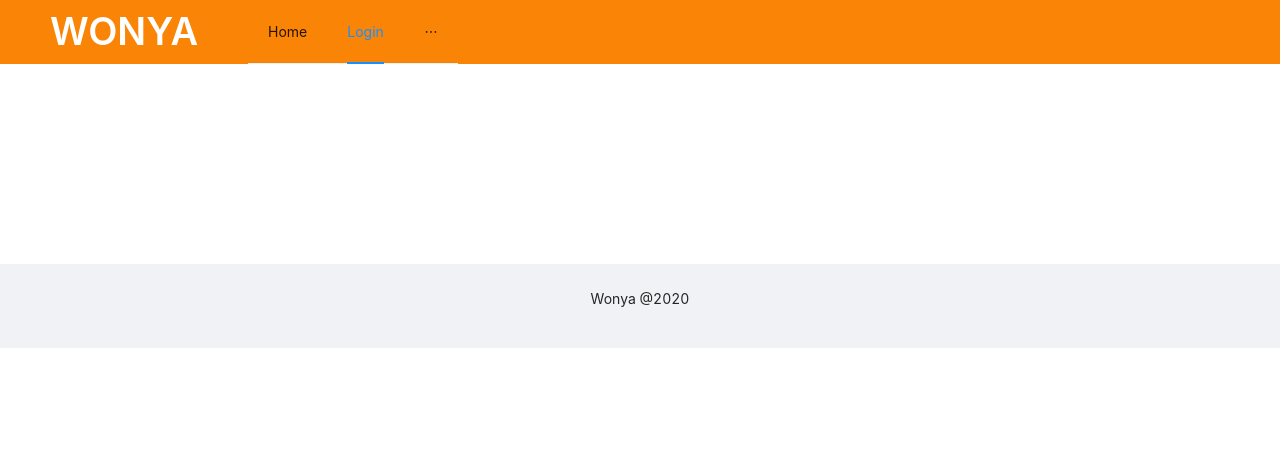
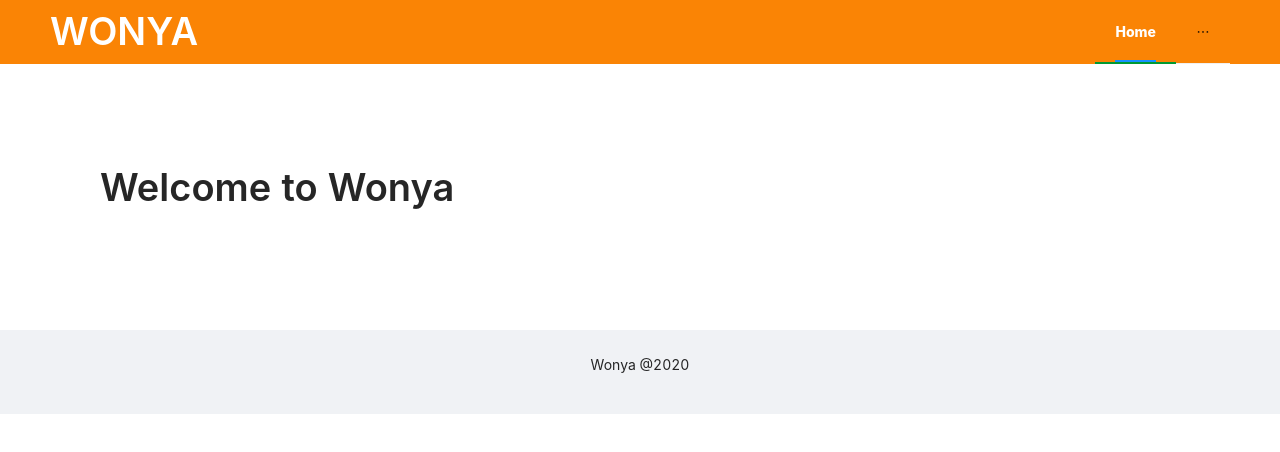
Before and after one commit to BuildForSDG/team-271-frontend, a React (Create React App) app: page / in a window 1280 px wide. Shown: the top 452 px of the page. Built offline with nearby package versions, Linux system fonts and the light colour scheme.

Commit message:
Polished the navbar, added the home page and fixed the routes

```diff
--- a/src/App.jsx
+++ b/src/App.jsx
@@ -2,7 +2,7 @@ import React, { Component } from 'react';
 import { Layout, Menu, Typography } from 'antd';
 import Login from './pages/login';
 import SignUp from './pages/signup';
-import Contact from './pages/contact';
+import Home from './pages/home';
 import './app.scss';
 import {
   BrowserRouter as Router,
@@ -19,7 +19,7 @@ export default function App() {
         <Layout>
         <Header className="app-header">
           <div className="logo"><Title>WONYA</Title></div>
-          <Menu className="top-menu" mode="horizontal" defaultSelectedKeys={['2']}>
+          <Menu justify="right" className="top-menu" mode="horizontal" defaultSelectedKeys={['1']}>
             <Menu.Item key="1"><Link to={'/'} className="nav-link"> Home </Link></Menu.Item>
             <Menu.Item key="2"><Link to={'/login'} className="nav-link">Login</Link></Menu.Item>
             <Menu.Item key="3"><Link to={'/signup'} className="nav-link">SignUp</Link></Menu.Item>
@@ -29,9 +29,9 @@ export default function App() {
 
         <Layout className="content-layout">
           <Switch>
+              <Route path exact='/' component={Home} />
               <Route path='/login' component={Login} />
               <Route path='/signup' component={SignUp} />
-              <Route path='/contact' component={Contact} />
           </Switch>
         </Layout>
 
--- a/src/app.scss
+++ b/src/app.scss
@@ -8,9 +8,26 @@ $google-btn-hover: #c23124;
 
 .app-header {
   display: flex;
+  justify-content: space-between;
   background-color: $primary-color;
   .top-menu {
-  background-color: $primary-color;
+    background-color: $primary-color;
+    li {
+      &:hover {
+        border-bottom: 2px solid $secondary-color-dark;
+      }
+      a {
+        color: white;
+        &:hover {
+          color: white;
+        }
+      }
+    }
+
+    .ant-menu-item-selected {
+      border-bottom: 2px solid $secondary-color-dark;
+      font-weight: 800;
+    }
   }
 }
 
--- a/src/components/login_layout.jsx
+++ b/src/components/login_layout.jsx
@@ -3,7 +3,9 @@ import { Layout, Form, Input, Checkbox, Button, Row, Col, Typography, Divider }
 import 'antd/dist/antd.css';
 import { green } from '@ant-design/colors';
 import '../app.scss';
+import SignUp from '../pages/signup';
 import { FacebookFilled, GoogleOutlined, UserOutlined, LockOutlined } from '@ant-design/icons';
+import { Link } from "react-router-dom";
 const { Content } = Layout;
 const { Title } = Typography;
 
@@ -60,9 +62,9 @@ export default function LoginLayout() {
                 </Button>
               </Form.Item>
             </Form>
-        <a className="signup-here" href="">
-            Create an account
-          </a>
+
+          <Link to={'/signup'} className="signup-link">Create account</Link>
+
             </Col>
           </Row>
         </Content>
--- a/src/components/signup_layout.jsx
+++ b/src/components/signup_layout.jsx
@@ -48,7 +48,7 @@ export default function SignupLayout() {
           <Checkbox>Remember me</Checkbox>
         </Form.Item>
 
-        <a className="sigup-form-forgot" href="">
+        <a className="sigup-form-forgot" href="#">
           Forgot password
         </a>
         </Form.Item>
--- a/src/pages/contact.jsx
+++ /dev/null
@@ -1,13 +0,0 @@
-import React, { Component } from 'react';
-
-class Contact extends Component {
-  render() {
-    return (
-        <div>
-          <h2>Contact</h2>
-        </div>
-    );
-  }
-}
-
-export default Contact
--- /dev/null
+++ b/src/pages/home.jsx
@@ -0,0 +1,16 @@
+import React, { Component } from 'react';
+import { Layout, Form, Input, Checkbox, Button, Row, Col, Typography, Divider } from "antd";
+const { Content } = Layout;
+const { Title } = Typography;
+
+class Home extends Component {
+  render() {
+    return (
+        <Content>
+          <Title>Welcome to Wonya</Title>
+        </Content>
+    );
+  }
+}
+
+export default Home
```
Lines whose indentation alone changed are shown as unchanged.
